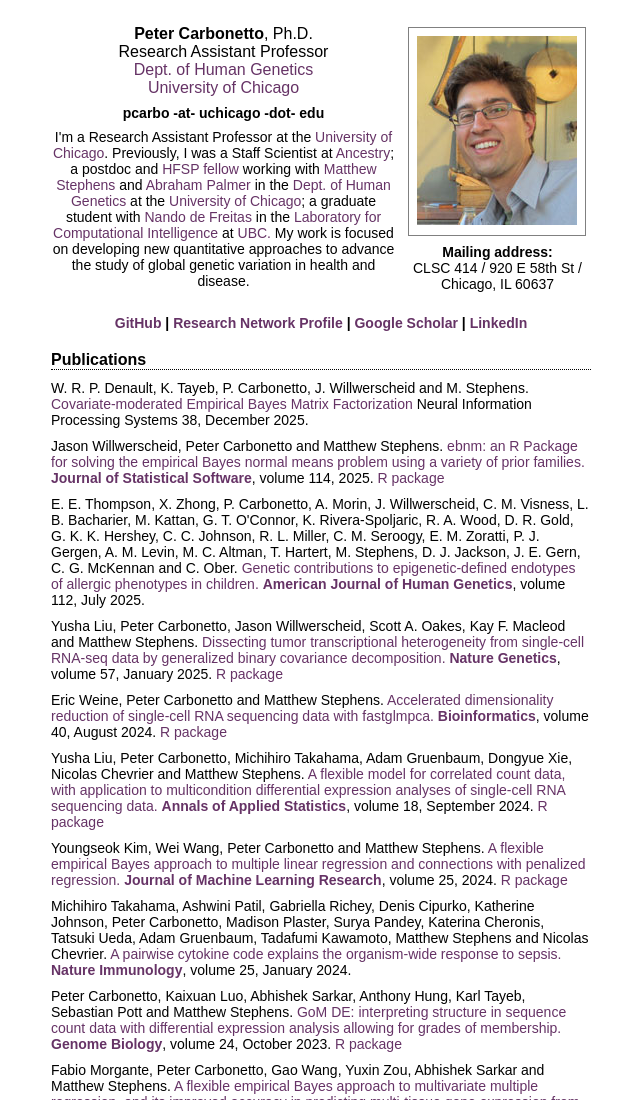
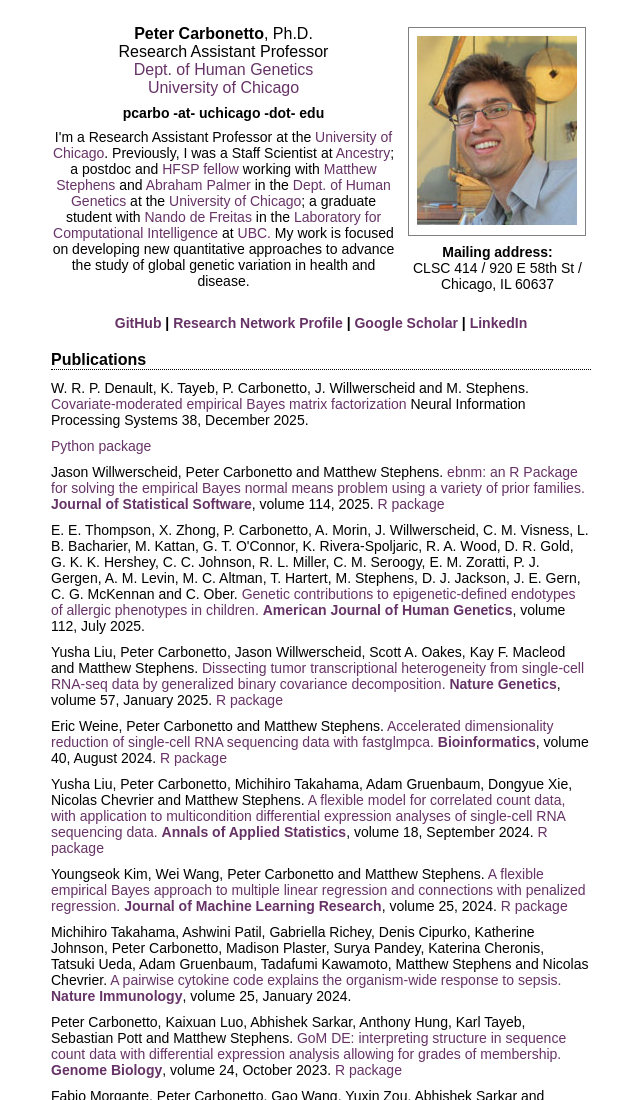
Before and after one commit to pcarbo/pcarbo.github.io, a plain HTML site: page index.html in a window 1280 px wide. Shown: the top 1100 px of the page, without its empty margins (319-959 px from the left). Drawn offline with Linux system fonts and the light colour scheme.

Commit message:
Added link to cebmf software.

```diff
--- a/index.html
+++ b/index.html
@@ -69,9 +69,10 @@ Scholar</a> |
 W. R. P. Denault, K. Tayeb, P. Carbonetto, J. Willwerscheid and
 M. Stephens.
 <a href="https://openreview.net/forum?id=OrmLtoFF60">Covariate-moderated
-Empirical Bayes Matrix Factorization</a>
+empirical Bayes matrix factorization</a>
 Neural Information Processing Systems 38,
 December 2025.</p>
+<a href="https://github.com/william-denault/cebmf_torch">Python package</a>
 
 <p class=pub>
 Jason Willwerscheid, Peter Carbonetto and Matthew Stephens.
```
